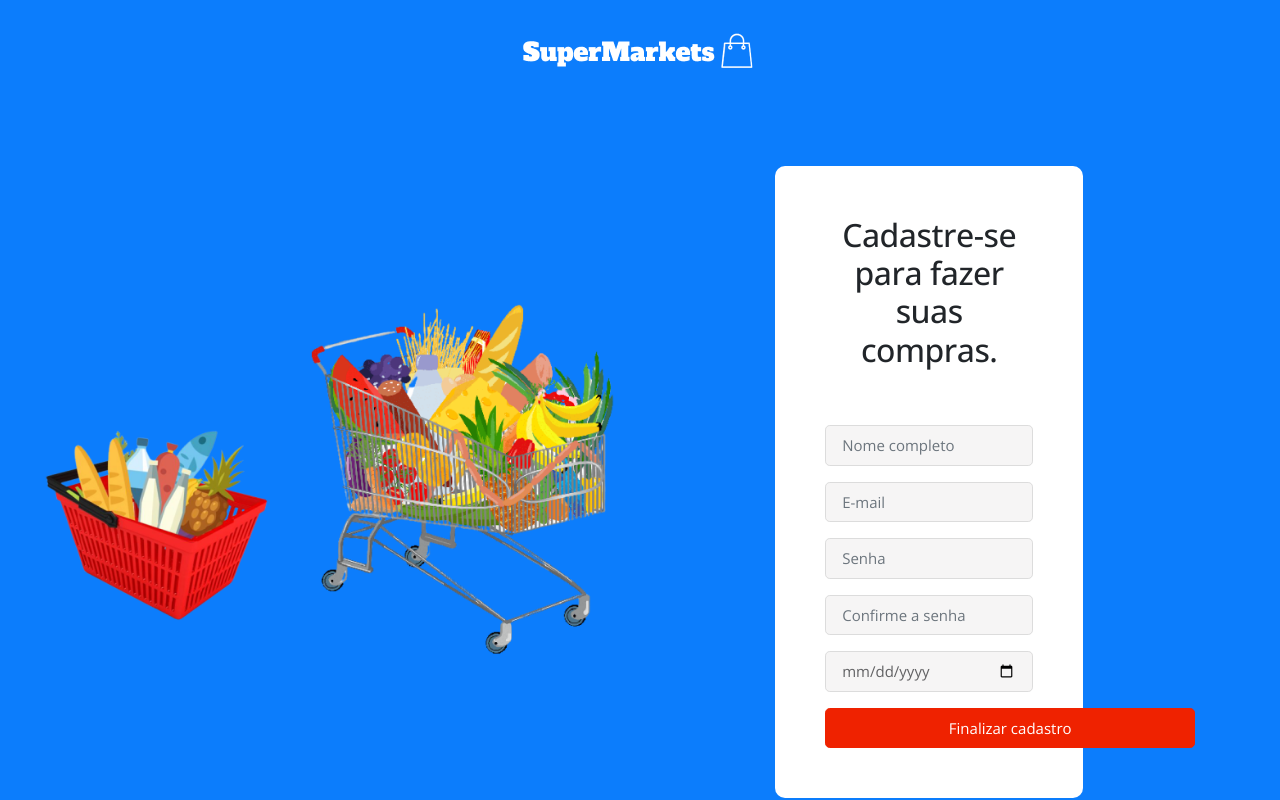
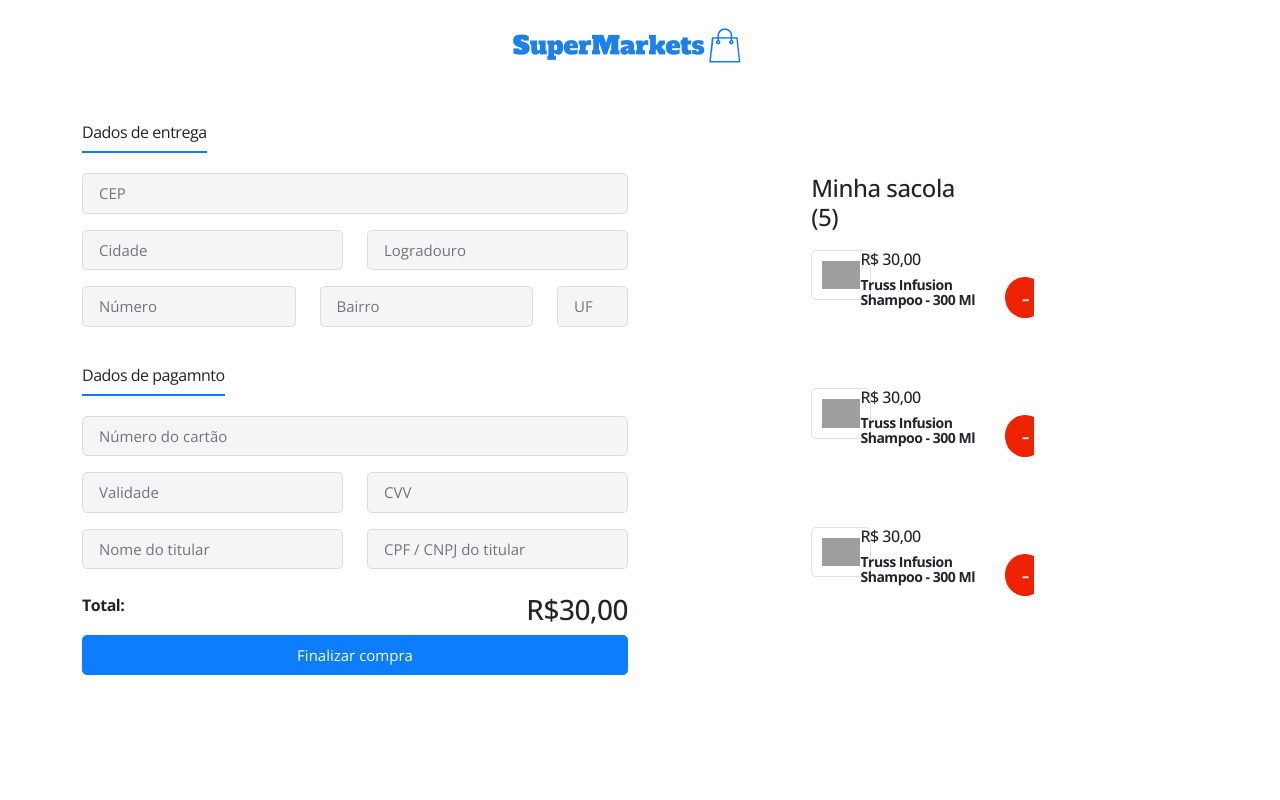
Before and after one commit to Luaanslv/Supermarkets, a React app in the folder web/: page / in a window 1280 px wide. Built offline with nearby package versions, Linux system fonts and the light colour scheme; grey boxes are pictures that could not be loaded.

Commit message:
checkout de compras e add dados

```diff
--- /dev/null
+++ b/web/src/components/products/list/index.js
@@ -0,0 +1,27 @@
+import'./style.css';
+
+const Products = () => {
+  return(
+    <div className="product-list col-12">
+      <div className="row">
+        <div className="col-3">
+          <img src="https://encrypted-tbn0.gstatic.com/shopping?q=tbn:ANd9GcRWGKlNySkOOSGtla_jp_wJa2PVzssvyYEWbXBtN2zMwlkb17qjxj0valaii9NizfGBktbNDk9X4Q0q6cDQq1g2oNcUJ-H4eviwSosZvyVcjA3HhZ4Kkn4mQw&usqp=CAE" />
+        </div>
+        <div className="col-6">
+          <h6>
+            <label className="badge-primary">R$ 30,00</label>
+          </h6>
+          <small>
+            <b>Truss Infusion Shampoo - 300 Ml</b>
+          </small>
+          <button className="btn btn-secondary rounded-circle">-</button>
+        </div>
+        <div className="col-3">
+
+        </div>
+      </div>
+    </div>
+  )
+}
+
+export default Products;
--- /dev/null
+++ b/web/src/components/products/list/style.css
@@ -0,0 +1,33 @@
+.product-list{
+    margin-top: 10px;
+}
+
+.product-list .badge {
+    margin-bottom: 0;
+    background-color: var(--verde);
+}
+
+.product-list img{
+    border: 1px solid #dcdcdcdc;
+    border-radius: 5px;
+    padding: 10px;
+    width: 60px;
+}
+
+.product-list small{
+    margin-top: 0;
+    line-height: 15px;
+    display: block;
+    width: 150px;
+}
+
+.product-list button{
+    position: relative;
+    padding: 1px 14px;
+    font-size: 25px;
+    width: 40px;
+    left:120px;
+    margin-top: -30px;
+    margin-bottom: 60px;
+    margin-left: 1em;
+}
--- a/web/src/index.js
+++ b/web/src/index.js
@@ -1,11 +1,12 @@
 import React from 'react';
 import ReactDOM from 'react-dom';
-import  Cadastro from './pages/cadastro/index.js'
+//import  Cadastro from './pages/cadastro/index.js'
+import Checkout from './pages/checkout/index.js'
 import  './styles/global.css'
 
 ReactDOM.render(
   <React.StrictMode>
-    <Cadastro/>
+    <Checkout/>
   </React.StrictMode>,
   document.getElementById('root')
 );
--- /dev/null
+++ b/web/src/pages/checkout/index.js
@@ -0,0 +1,156 @@
+import Header from '../../components/header/index.js'
+import Products from '../../components/products/list/index.js'
+import './style.css'
+const Checkout = () => {
+  return (
+    <div className="h-100">
+          <Header />
+          <div className="container mt-2">
+              <div className="row">
+                  <div className="col-6">
+                      <span className="section-title">Dados de entrega</span>
+                      <div className="row mb-3">
+                          <div className="col-12">
+                              <input
+                                  type="text"
+                                  placeholder="CEP"
+                                  className="form-control form-control-lg">
+
+                              </input>
+                          </div>
+                      </div>
+
+                      <div className="row mb-3">
+
+                          <div className="col-6">
+                              <input
+                                  type="text"
+                                  placeholder="Cidade"
+                                  className="form-control form-control-lg">
+
+                              </input>
+                          </div>
+
+                          <div className="col-6 pl-0">
+                              <input
+                                  type="text"
+                                  placeholder="Logradouro"
+                                  className="form-control form-control-lg">
+
+                              </input>
+                          </div>
+                      </div>
+
+                      <div className="row mb-3">
+
+                          <div className="col-5">
+                              <input
+                                  type="text"
+                                  placeholder="Número"
+                                  className="form-control form-control-lg">
+
+                              </input>
+                          </div>
+
+                          <div className="col-5 pl-0">
+                              <input
+                                  type="text"
+                                  placeholder="Bairro"
+                                  className="form-control form-control-lg">
+
+                              </input>
+                          </div>
+
+                          <div className="col-2 pl-0">
+                              <input
+                                  type="text"
+                                  placeholder="UF"
+                                  className="form-control form-control-lg">
+
+                              </input>
+                          </div>
+                      </div>
+
+                      <span className="section-title">Dados de pagamnto</span>
+
+                      <div className="row mb-3">
+                          <div className="col-12">
+                              <input
+                                  type="text"
+                                  placeholder="Número do cartão"
+                                  className="form-control form-control-lg">
+
+                              </input>
+                          </div>
+                      </div>
+
+                      <div className="row mb-3">
+
+                          <div className="col-6">
+                              <input
+                                  type="text"
+                                  placeholder="Validade"
+                                  className="form-control form-control-lg">
+
+                              </input>
+                          </div>
+
+                          <div className="col-6 pl-0">
+                              <input
+                                  type="text"
+                                  placeholder="CVV"
+                                  className="form-control form-control-lg">
+
+                              </input>
+                          </div>
+                      </div>
+
+                      <div className="row mb-3">
+
+
+                          <div className="col-6">
+                              <input
+                                  type="text"
+                                  placeholder="Nome do titular"
+                                  className="form-control form-control-lg">
+
+                              </input>
+                          </div>
+
+                          <div className="col-6">
+                              <input
+                                  type="text"
+                                  placeholder="CPF / CNPJ do titular"
+                                  className="form-control form-control-lg">
+
+                              </input>
+                          </div>
+                      </div>
+
+                      <div className="row mt-4">
+                          <div className="col-12 d-flex justify-content-between align-itens-center">
+                              <b>Total:</b>
+                              <h3>R$30,00</h3>
+                          </div>
+                          <div className="col-12">
+                              <button className="btn btn-block btn-lg btn-primary">Finalizar compra</button>
+                          </div>
+                      </div>
+
+                  </div>
+                  <div className="col-6">
+                      <div className="box col-10 mt-4 mb-4 box-sidebar">
+                          <h4>Minha sacola (5)</h4>
+                          <div className="row products">
+                            {[1,2,3,4,5,6,7,8,9].map((p) => <Products/>)}
+                          </div>
+                    </div>
+                  </div>
+              </div>
+          </div>
+      </div>
+
+  )
+}
+
+export default Checkout;
--- /dev/null
+++ b/web/src/pages/checkout/style.css
@@ -0,0 +1,10 @@
+.section-title{
+  border-bottom: 2px solid var(--primary);
+  padding-bottom: 7px;
+  margin: 20px 0;
+  display: inline-block;
+}
+.box-sidebar{
+  max-height: 500px;
+  overflow-y: auto;
+}
--- a/web/src/styles/global.css
+++ b/web/src/styles/global.css
@@ -35,9 +35,19 @@ input[type='date']:disabled{
 }
 .btn{
   font-size: 15px;
+  width: 100%;
 }
 .bg-secondary{
   background-color: var(--secondary) !important;
+}
+
+.btn-primary,
+.btn-primary:focus,
+.btn-primary:active,
+.btn-primary:disabled,
+.btn-primary:hover{
+  background-color:var(--primary) !important;
+  border-color:var(--primary);
 }
 
 .btn-secondary,
@@ -47,10 +57,6 @@ input[type='date']:disabled{
 .btn-secondary:hover{
   background-color: var(--secondary) !important;
   border-color: var(--secondary);
-}
-
-.btn-secondary{
-  width: 370px;
 }
 
 .box{
```
